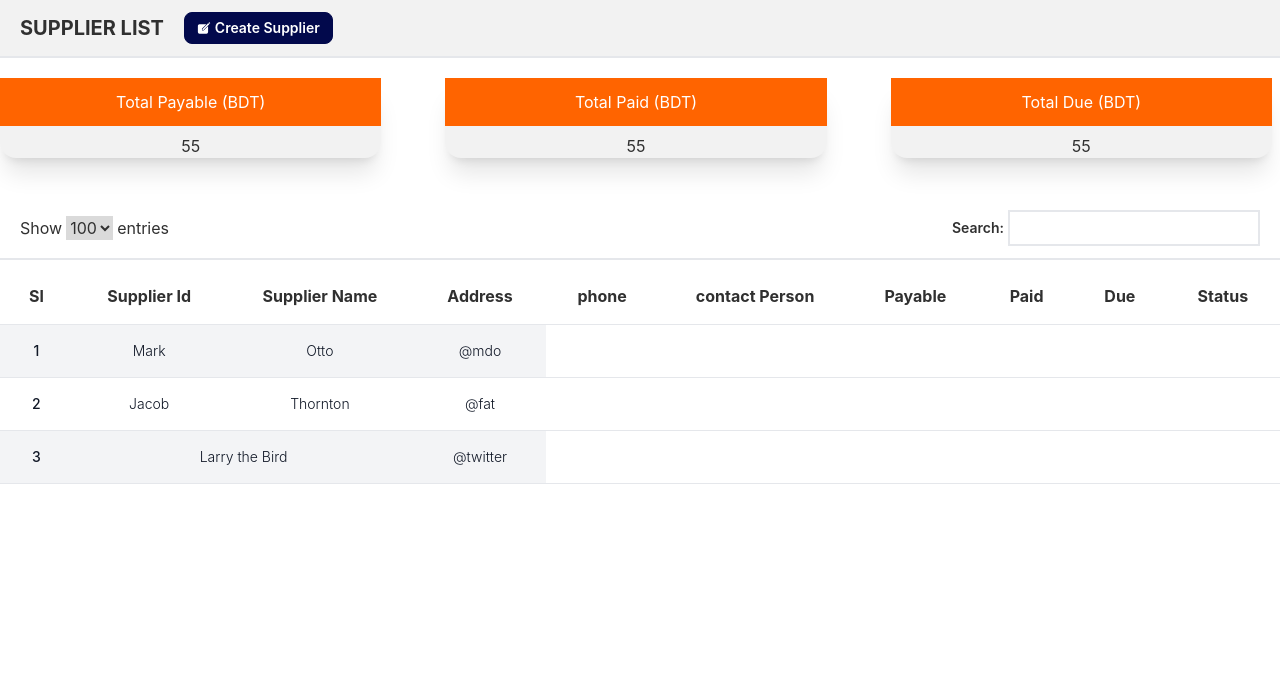
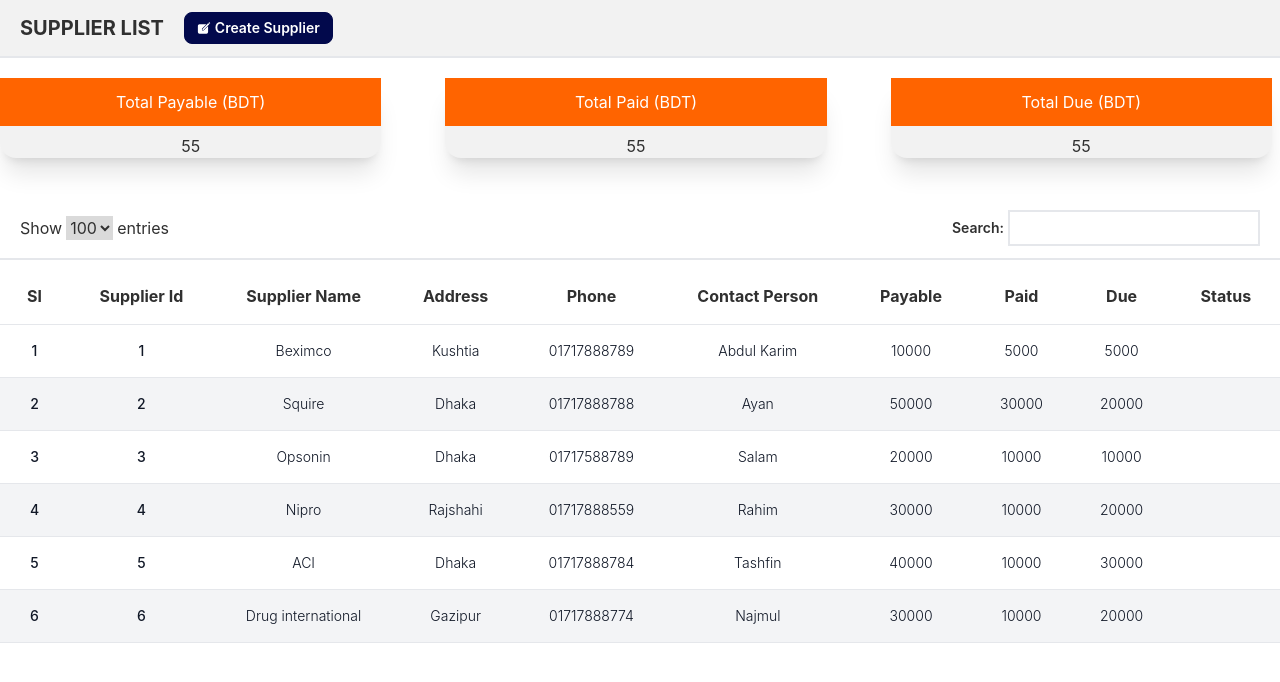
Before and after one commit to md-najmul-haque/medical-store-software, a React (Create React App) app: page / in a window 1280 px wide. Shown: the top 682 px of the page. Built offline with nearby package versions, Linux system fonts and the light colour scheme; what tw-elements would draw is missing.

Commit message:
dynamic row added

```diff
--- a/public/supplier.json
+++ b/public/supplier.json
@@ -18,7 +18,8 @@
         "address": "Kushtia",
         "phone": "01717888789",
         "contactPerson": "Abdul Karim",
-        "payable": 5000
+        "payable": 10000,
+        "paid": 5000
     },
     {
         "_id": "2",
--- a/src/components/SupplierList.js
+++ b/src/components/SupplierList.js
@@ -1,9 +1,11 @@
 import React from "react";
 import { Link } from "react-router-dom";
 import { IoIosCreate } from 'react-icons/io';
+import useSupplier from "../hooks/useSupplier";
 
 
 const SupplierList = () => {
+    const [suppliers] = useSupplier()
 
     return (
         <div className='bg-white h-screen'>
@@ -62,6 +64,9 @@ const SupplierList = () => {
                         <div class="overflow-hidden">
                             <table class="min-w-full">
                                 <thead class="bg-white border-b">
+                                    {
+
+                                    }
                                     <tr>
                                         <th scope="col" class="px-6 py-4">
                                             Sl
@@ -76,10 +81,10 @@ const SupplierList = () => {
                                             Address
                                         </th>
                                         <th scope="col" class="px-6 py-4">
-                                            phone
+                                            Phone
                                         </th>
                                         <th scope="col" class="px-6 py-4">
-                                            contact Person
+                                            Contact Person
                                         </th>
                                         <th scope="col" class="px-6 py-4">
                                             Payable
@@ -97,39 +102,41 @@ const SupplierList = () => {
                                     </tr>
                                 </thead>
                                 <tbody>
-                                    <tr class="bg-gray-100 border-b">
-                                        <td class="px-6 py-4 whitespace-nowrap text-sm font-medium text-gray-900">1</td>
+                                    {
+                                        suppliers?.map((supplier, index) => {
+                                            return (
+                                                <tr class="even:bg-gray-100 border-b">
+                                                    <td class="px-6 py-4 whitespace-nowrap text-sm font-medium text-gray-900">{index + 1}</td>
+                                                    <td class="px-6 py-4 whitespace-nowrap text-sm font-medium text-gray-900">{supplier._id}</td>
                                                     <td class="text-sm text-gray-900 font-light px-6 py-4 whitespace-nowrap">
-                                            Mark
+                                                        {supplier.supplierName}
                                                     </td>
                                                     <td class="text-sm text-gray-900 font-light px-6 py-4 whitespace-nowrap">
-                                            Otto
+                                                        {supplier.address}
                                                     </td>
                                                     <td class="text-sm text-gray-900 font-light px-6 py-4 whitespace-nowrap">
-                                            @mdo
+                                                        {supplier.phone}
+                                                    </td>
+                                                    <td class="text-sm text-gray-900 font-light px-6 py-4 whitespace-nowrap">
+                                                        {supplier.contactPerson}
+                                                    </td>
+                                                    <td class="text-sm text-gray-900 font-light px-6 py-4 whitespace-nowrap">
+                                                        {supplier.payable}
+                                                    </td>
+                                                    <td class="text-sm text-gray-900 font-light px-6 py-4 whitespace-nowrap">
+                                                        {supplier.paid}
+                                                    </td>
+                                                    <td class="text-sm text-gray-900 font-light px-6 py-4 whitespace-nowrap">
+                                                        {supplier.payable - supplier.paid}
+                                                    </td>
+                                                    <td class="text-sm text-gray-900 font-light px-6 py-4 whitespace-nowrap">
+
                                                     </td>
                                                 </tr>
-                                    <tr class="bg-white border-b">
-                                        <td class="px-6 py-4 whitespace-nowrap text-sm font-medium text-gray-900">2</td>
-                                        <td class="text-sm text-gray-900 font-light px-6 py-4 whitespace-nowrap">
-                                            Jacob
-                                        </td>
-                                        <td class="text-sm text-gray-900 font-light px-6 py-4 whitespace-nowrap">
-                                            Thornton
-                                        </td>
-                                        <td class="text-sm text-gray-900 font-light px-6 py-4 whitespace-nowrap">
-                                            @fat
-                                        </td>
-                                    </tr>
-                                    <tr class="bg-gray-100 border-b">
-                                        <td class="px-6 py-4 whitespace-nowrap text-sm font-medium text-gray-900">3</td>
-                                        <td colspan="2" class="text-sm text-gray-900 font-light px-6 py-4 whitespace-nowrap text-center">
-                                            Larry the Bird
-                                        </td>
-                                        <td class="text-sm text-gray-900 font-light px-6 py-4 whitespace-nowrap">
-                                            @twitter
-                                        </td>
-                                    </tr>
+                                            )
+                                        })
+                                    }
+
                                 </tbody>
                             </table>
                         </div>
```
Lines whose indentation alone changed are shown as unchanged.
